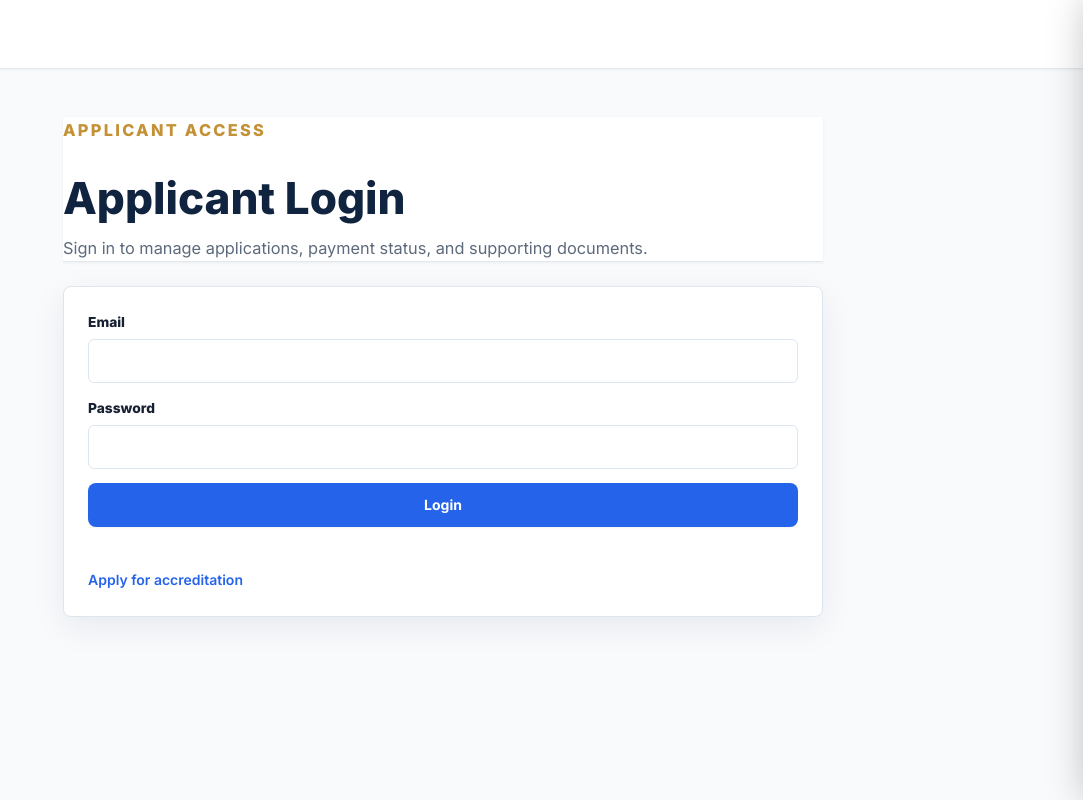
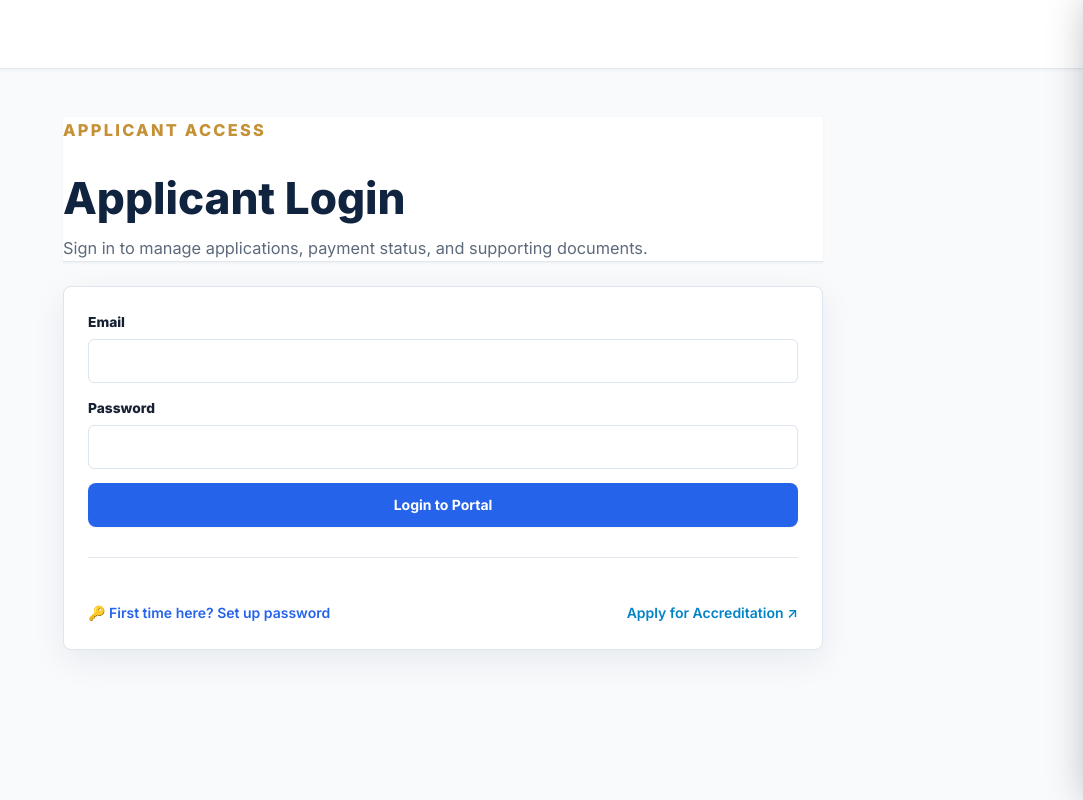
Before and after one commit to jflowdking212/ctsda, a Next.js app in the folder apps/web/: page /portal/login in a window 1280 px wide. Shown: the whole page, without its empty margins (197-1280 px from the left). Built offline with nearby package versions, Linux system fonts and the light colour scheme; no server answers.

Commit message:
Add Portal Login links to Header & Footer and enhance portal login page

```diff
--- a/apps/web/src/app/portal/login/page.tsx
+++ b/apps/web/src/app/portal/login/page.tsx
@@ -73,9 +73,19 @@ export default function LoginPage() {
         )}
         {error && <p className="status-message error">{error}</p>}
         <button className={loading ? 'button primary is-loading' : 'button primary'} type="submit" disabled={loading}>
-          {loading ? (requiresTotp ? 'Verifying...' : 'Signing in...') : 'Login'}
+          {loading ? (requiresTotp ? 'Verifying...' : 'Signing in...') : 'Login to Portal'}
         </button>
-        <a className="text-link" href="/apply">Apply for accreditation</a>
+
+        <div style={{ display: 'flex', flexDirection: 'column', gap: '0.75rem', marginTop: '1rem', paddingTop: '1rem', borderTop: '1px solid #e2e8f0', fontSize: '0.875rem' }}>
+          <div style={{ display: 'flex', justifyContent: 'space-between', flexWrap: 'wrap', gap: '0.5rem' }}>
+            <a className="text-link" href="/setup-account" style={{ color: '#2563eb', fontWeight: 600 }}>
+              🔑 First time here? Set up password
+            </a>
+            <a className="text-link" href="/apply" style={{ color: '#0284c7' }}>
+              Apply for Accreditation ↗
+            </a>
+          </div>
+        </div>
       </form>
     </main>
   );
--- a/apps/web/src/components/premium-footer.tsx
+++ b/apps/web/src/components/premium-footer.tsx
@@ -52,6 +52,7 @@ export function PremiumFooter() {
             <Link href="/services">Services</Link>
             <Link href="/directory">Accredited directory</Link>
             <Link href="/verify">Certificate verification</Link>
+            <Link href="/portal/login" style={{ color: '#2563eb', fontWeight: 600 }}>Accredited Institution Portal ↗</Link>
             <Link href="/privacy-policy">Privacy Policy</Link>
             <Link href="/terms-of-service">Terms of Service</Link>
           </div>
@@ -86,9 +87,15 @@ export function PremiumFooter() {
           </div>
         </div>
 
-        <div className="footer-bottom">
+        <div className="footer-bottom" style={{ display: 'flex', justifyContent: 'space-between', alignItems: 'center', flexWrap: 'wrap', gap: '0.5rem' }}>
           <span>&copy; {new Date().getFullYear()} CTSDA. All rights reserved.</span>
-          <span>Private, independent international accreditation body.</span>
+          <div style={{ display: 'flex', gap: '1rem', alignItems: 'center' }}>
+            <Link href="/portal/login" style={{ color: '#2563eb', fontWeight: 600, fontSize: '0.85rem' }}>
+              Institution Portal Login ↗
+            </Link>
+            <span style={{ color: '#94a3b8' }}>•</span>
+            <span>Private, independent international accreditation body.</span>
+          </div>
         </div>
       </div>
     </footer>
--- a/apps/web/src/components/premium-header.tsx
+++ b/apps/web/src/components/premium-header.tsx
@@ -48,7 +48,11 @@ export function PremiumHeader() {
         </nav>
 
         {/* Action Button & Mobile Toggle */}
-        <div className="header-actions">
+        <div className="header-actions" style={{ display: 'flex', alignItems: 'center', gap: '0.75rem' }}>
+          <Link href="/portal/login" style={{ fontSize: '0.875rem', fontWeight: 600, color: '#2563eb', padding: '0.5rem 0.85rem', border: '1px solid #bfdbfe', borderRadius: '0.5rem', backgroundColor: '#eff6ff', textDecoration: 'none' }}>
+            Portal Login
+          </Link>
+
           <Link className="header-action" href="/apply" style={{ backgroundColor: '#2563eb', color: '#ffffff', fontWeight: 700 }}>
             Apply Now
           </Link>
@@ -100,15 +104,23 @@ export function PremiumHeader() {
                 {item.label}
               </Link>
             ))}
+            <hr style={{ border: 'none', borderTop: '1px solid #e2e8f0', margin: '0.5rem 0' }} />
+            <Link
+              href="/portal/login"
+              onClick={() => setIsMobileMenuOpen(false)}
+              style={{ fontSize: '1.15rem', fontWeight: 700, color: '#2563eb', textDecoration: 'none' }}
+            >
+              Member Portal Login ↗
+            </Link>
             <Link
               href="/apply"
               onClick={() => setIsMobileMenuOpen(false)}
               style={{
-                marginTop: '1.5rem',
+                fontSize: '1.15rem',
+                fontWeight: 700,
+                color: '#ffffff',
                 backgroundColor: '#2563eb',
-                color: '#ffffff',
                 textAlign: 'center',
-                fontWeight: 700,
                 padding: '0.85rem',
                 borderRadius: '0.5rem',
                 textDecoration: 'none',
--- a/apps/web/src/components/public-shell.tsx
+++ b/apps/web/src/components/public-shell.tsx
@@ -29,9 +29,14 @@ export function PublicHeader() {
             </Link>
           ))}
         </nav>
-        <Link className="header-action" href="/apply">
-          Apply Now
-        </Link>
+        <div className="header-actions" style={{ display: 'flex', alignItems: 'center', gap: '0.75rem' }}>
+          <Link href="/portal/login" style={{ fontSize: '0.875rem', fontWeight: 600, color: '#2563eb', padding: '0.5rem 0.85rem', border: '1px solid #bfdbfe', borderRadius: '0.5rem', backgroundColor: '#eff6ff', textDecoration: 'none' }}>
+            Portal Login
+          </Link>
+          <Link className="header-action" href="/apply">
+            Apply Now
+          </Link>
+        </div>
       </div>
     </header>
   );
@@ -60,6 +65,7 @@ export function PublicFooter() {
             <h2>Explore</h2>
             <Link href="/services">Services</Link>
             <Link href="/verify">Certificate verification</Link>
+            <Link href="/portal/login" style={{ color: '#2563eb', fontWeight: 600 }}>Accredited Institution Portal ↗</Link>
             <Link href="/privacy-policy">Privacy Policy</Link>
             <Link href="/terms-of-service">Terms of Service</Link>
           </div>
```
